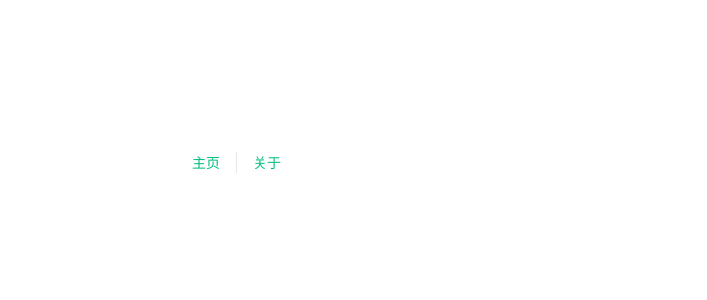
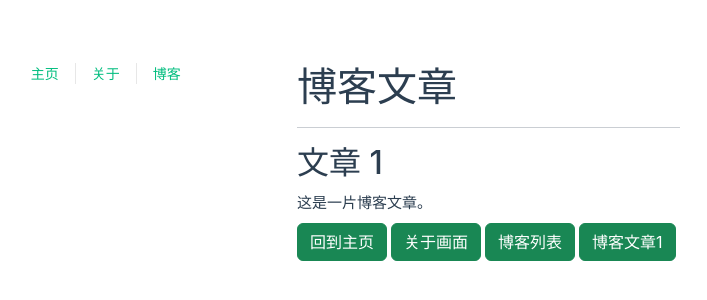
Before and after one commit to vincentgwzhang/Vue3Study, a Vue app: page /blog/1 in a window 1280 px wide. Before the commit this address had no page. Shown: the part 238-538 px from the top of the page, without its empty margins (343-1050 px from the left). Built offline with nearby package versions, Linux system fonts and the light colour scheme.

Commit message:
after use route

```diff
--- a/src/App.vue
+++ b/src/App.vue
@@ -8,6 +8,7 @@ import { RouterLink, RouterView } from 'vue-router'
       <nav>
         <RouterLink to="/">主页</RouterLink>
         <RouterLink to="/about">关于</RouterLink>
+        <RouterLink to="/blogs">博客</RouterLink>
       </nav>
     </div>
   </header>
--- /dev/null
+++ b/src/directives/vFocus.js
@@ -0,0 +1,6 @@
+export const vFocus = {
+    mounted: (el) => {
+      el.focus();
+      el.value = "Focus here"
+    },
+  };
--- a/src/router/index.js
+++ b/src/router/index.js
@@ -1,5 +1,7 @@
 import { createRouter, createWebHistory } from 'vue-router'
 import HomeView from '../views/HomeView.vue'
+import BlogListView from "../views/BlogListView.vue";
+import BlogDetailView from "../views/BlogDetailView.vue";
 
 const router = createRouter({
   history: createWebHistory(import.meta.env.BASE_URL),
@@ -16,7 +18,17 @@ const router = createRouter({
       // this generates a separate chunk (About.[hash].js) for this route
       // which is lazy-loaded when the route is visited.
       component: () => import('../views/AboutView.vue')
-    }
+    },
+    {
+      path: "/blogs",
+      name: "blogs",
+      component: BlogListView,
+    },
+    {
+      path: "/blog/:id",
+      name: "blog",
+      component: BlogDetailView,
+    },
   ]
 })
 
--- /dev/null
+++ b/src/views/BlogDetailView.vue
@@ -0,0 +1,45 @@
+<template>
+    <div>
+      <h1>博客文章</h1>
+      <hr />
+      <h2>文章 {{ $route.params.id }}</h2>
+      <div>这是一片博客文章。</div>
+      <div class="pt-2">
+        <button class="btn btn-success me-1" @click="gotoHome">回到主页</button>
+        <button class="btn btn-success me-1" @click="gotoAbout">关于画面</button>
+        <button class="btn btn-success me-1" @click="gotoBlogs">博客列表</button>
+        <button class="btn btn-success me-1" @click="gotoBlog(1)">
+          博客文章1
+        </button>
+      </div>
+    </div>
+  </template>
+
+  <script setup>
+  import { useRouter } from "vue-router";
+
+  const router = useRouter();
+
+  const gotoHome = () => {
+    router.push("/");
+  };
+
+  const gotoAbout = () => {
+    router.push({
+      name: "about",
+    });
+  };
+
+  const gotoBlogs = () => {
+    router.push("/blogs");
+  };
+
+  const gotoBlog = (blogId) => {
+    router.push({
+      name: "blog",
+      params: {
+        id: blogId,
+      },
+    });
+  };
+  </script>
--- /dev/null
+++ b/src/views/BlogListView.vue
@@ -0,0 +1,20 @@
+<template>
+    <div>
+        <h1>博客一览</h1>
+
+        <ul class="list-group">
+            <li class="list-group-item">
+                <RouterLink to="/blog/1">文章1</RouterLink>
+            </li>
+            <li class="list-group-item">
+                <RouterLink to="/blog/2">文章2</RouterLink>
+            </li>
+            <li class="list-group-item">
+                <RouterLink to="/blog/3">文章3</RouterLink>
+            </li>
+            <li class="list-group-item">
+                <RouterLink to="/blog/4">文章4</RouterLink>
+            </li>
+        </ul>
+    </div>
+</template>
--- a/src/views/HomeView.vue
+++ b/src/views/HomeView.vue
@@ -1,19 +1,22 @@
 <template>
   <main>
-    <h1>{{ pageTitle }}</h1>
     <hr />
     <small>{{ pageState.title }}</small>
     <h2 class="display-1"> {{ pageState.counter }} </h2>
-    <h6 class="text-primary fw-bold">{{ odd_even }}</h6>
     <button class="btn btn-success mx-1" @click="modifyCounter(1)">加1个</button>
     <button class="btn btn-danger mx-1" @click="modifyCounter(-1)">减1个</button>
     <hr />
-    <input type="text" v-model="pageState.title" />
+    <div class="d-flex flex-column">
+      <input type="text" class="m-1" />
+      <input type="text" class="m-1" v-focus />
+      <input type="text" class="m-1" />
+    </div>
   </main>
 </template>
 
 <script setup>
 import { reactive, computed, watch, onMounted, onUnmounted, onUpdated } from 'vue';
+import { vFocus } from '@/directives/vFocus'
 
 const pageTitle = "Vue3其乐无穷啊！"
 
@@ -50,4 +53,14 @@ watch(() => pageState.counter, (newValue, oldValue) => {
 const modifyCounter = (value) => {
   pageState.counter += value
 }
+
+// 在模板中启用 v-focus
+/**
+const vFocus = {
+  mounted: (el) => {
+    el.focus()
+    el.value = "input text"
+  }
+}
+*/
 </script>
```
Also changed, not shown: 1 other file (tests, documents, lock files or other folders).
